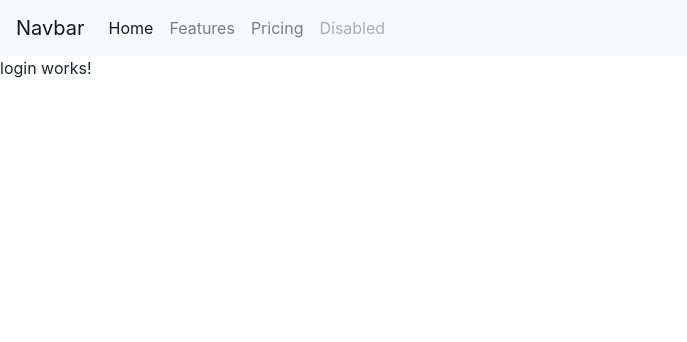
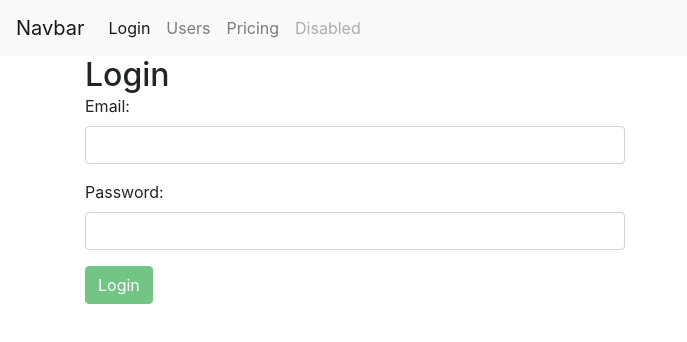
Before and after one commit to novakvova/AngularCRUDByLogin, an Angular app: page / in a window 1280 px wide. Shown: the top 342 px of the page, without its empty margins (0-687 px from the left). Built offline with nearby package versions, Linux system fonts and the light colour scheme.

Commit message:
Add Login form

```diff
--- a/src/app/app.component.html
+++ b/src/app/app.component.html
@@ -6,10 +6,10 @@
   <div class="collapse navbar-collapse" id="navbarNav">
     <ul class="navbar-nav">
       <li class="nav-item active">
-        <a class="nav-link" href="#">Home <span class="sr-only">(current)</span></a>
+        <a class="nav-link" routerLink="/" >Login <span class="sr-only">(current)</span></a>
       </li>
       <li class="nav-item">
-        <a class="nav-link" href="#">Features</a>
+        <a class="nav-link" routerLink="list-user">Users</a>
       </li>
       <li class="nav-item">
         <a class="nav-link" href="#">Pricing</a>
@@ -21,4 +21,6 @@
   </div>
 </nav>
 
-<router-outlet></router-outlet>
+<div class="container">
+  <router-outlet></router-outlet>
+</div>
--- /dev/null
+++ b/src/app/core/api.service.ts
@@ -0,0 +1,30 @@
+import { Injectable } from '@angular/core';
+import { HttpClient } from '@angular/common/http';
+import {User} from '../model/user.model';
+
+@Injectable()
+export class ApiService {
+
+  constructor(private http: HttpClient) { }
+  baseUrl = 'http://localhost:8080/user-portal/users';
+
+  getUsers() {
+    return this.http.get<User[]>(this.baseUrl);
+  }
+
+  getUserById(id: number) {
+    return this.http.get<User>(this.baseUrl + '/' + id);
+  }
+
+  createUser(user: User) {
+    return this.http.post(this.baseUrl, user);
+  }
+
+  updateUser(user: User) {
+    return this.http.put(this.baseUrl + '/' + user.id, user);
+  }
+
+  deleteUser(id: number) {
+    return this.http.delete(this.baseUrl + '/' + id);
+  }
+}
--- a/src/app/login/login.component.html
+++ b/src/app/login/login.component.html
@@ -1,3 +1,22 @@
-<p>
-  login works!
-</p>
+<div class="row">
+
+  <div class="col-md-6 login-container">
+    <h2 style="margin: auto">Login </h2>
+    <form [formGroup]="loginForm" (ngSubmit)="onSubmit()">
+      <div class="form-group">
+        <label for="email">Email:</label>
+        <input type="text" class="form-control" formControlName="email" id="email" autocomplete="off">
+        <div class="error" *ngIf="loginForm.controls['email'].hasError('required') && loginForm.controls['email'].touched">Username is required</div>
+      </div>
+      <div class="form-group">
+        <label for="pwd">Password:</label>
+        <input type="password" class="form-control" formControlName="password" id="pwd" autocomplete="off">
+        <div class="error" *ngIf="loginForm.controls['password'].hasError('required') && loginForm.controls['password'].touched">Password is required</div>
+      </div>
+      <button class="btn btn-success" [disabled]="loginForm.invalid">Login</button>
+      <div *ngIf="invalidLogin" class="error">
+        <div>Invalid credentials.</div>
+      </div>
+    </form>
+  </div>
+</div>
--- a/src/app/login/login.component.ts
+++ b/src/app/login/login.component.ts
@@ -19,8 +19,8 @@ export class LoginComponent implements OnInit {
     if (this.loginForm.invalid) {
       return;
     }
-    if (this.loginForm.controls.email.value === 'dhiraj@gmail.com'
-                  && this.loginForm.controls.password.value === 'password') {
+    if (this.loginForm.controls.email.value === 'semen@gmail.com'
+                  && this.loginForm.controls.password.value === '123456') {
         this.router.navigate(['list-user']);
     } else {
       this.invalidLogin = true;
```
Also changed, not shown: src/app/app.module.ts (+5 -2 lines).
